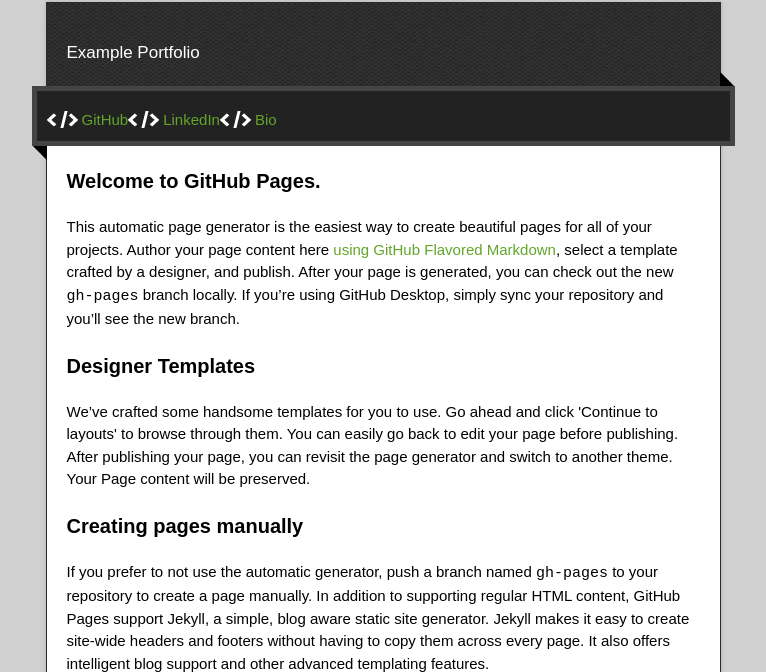
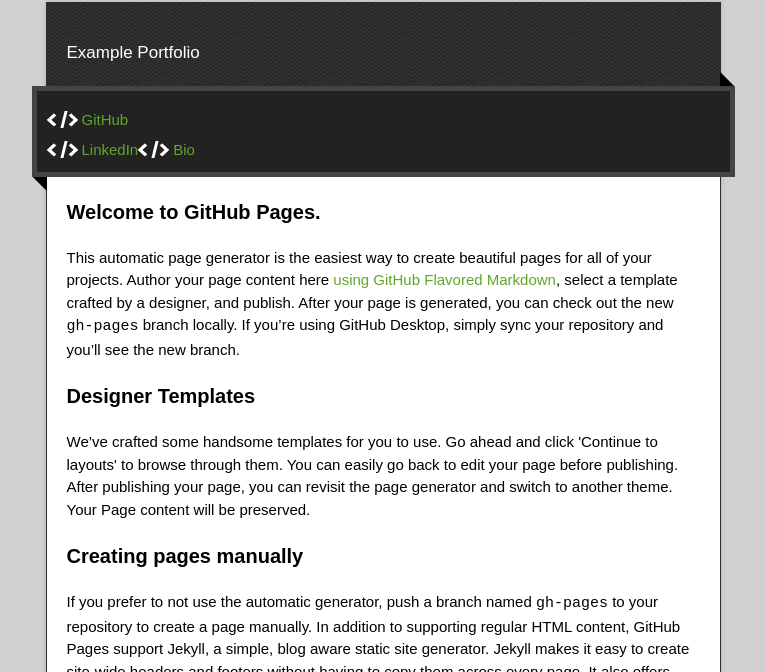
Before and after one commit to nbade/nbade.github.io, a plain HTML site: page index.html in a window 1280 px wide. Shown: the part 128-800 px from the top of the page, without its empty margins (257-1023 px from the left). Drawn offline with nearby package versions, Linux system fonts and the light colour scheme.

Commit message:
using divs
using divs instead of spaces

```diff
--- a/index.html
+++ b/index.html
@@ -30,11 +30,10 @@
         <div class="download-bar">
         <div class="inner">
           <a href="https://github.com/nbade" class="code">GitHub</a>
-          &nbsp;
-          &nbsp;
+        </div class="inner">
+        <div class="inner">
           <a href="https://www.linkedin.com/in/nicole-bade-b2b4bb117" class="code">LinkedIn</a>
-          &nbsp;
-          &nbsp;
+        </dive class="inner">
           <a href="https://nbade.github.io/personal" class="code">Bio</a>
         </div>
         <span class="blc"></span><span class="trc"></span>
```
